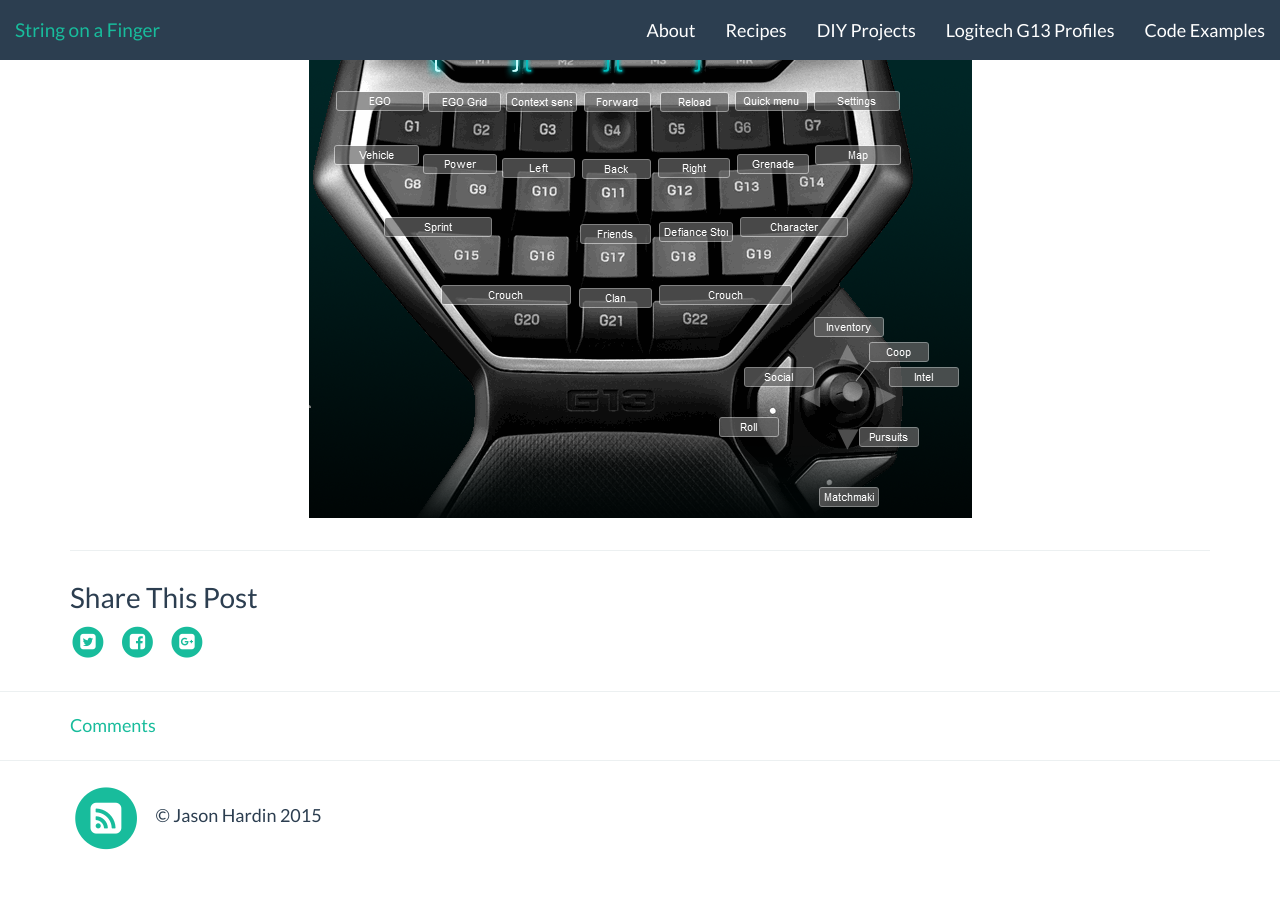
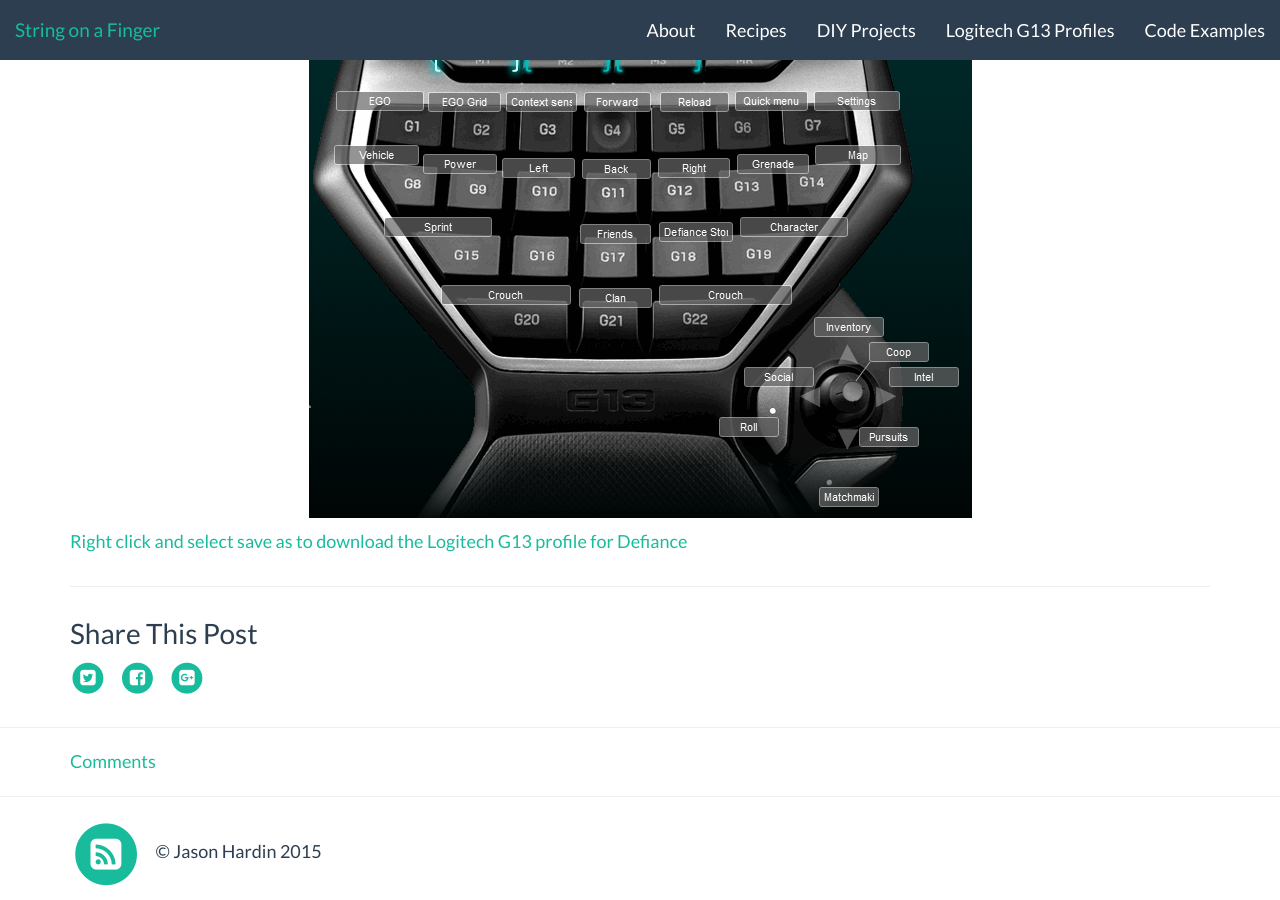
Before and after one commit to psychoph/psychoph.github.io, a Jekyll site: the page built from _posts/2013/2013-06-22-defiance-logitech-g13-profile.markdown, in a window 1280 px wide and 900 px high, scrolled down 653 px. Built offline with Jekyll 4.4.1, drawn with Linux system fonts in a browser that asks for light colours; nearby versions of some CDN libraries; comment, search, counter and statistics services are not loaded; before the commit the page ends 1517 px from its top, so only the background shows below that.

Commit message:
fixing issues

```diff
--- a/_posts/2013/2013-06-22-defiance-logitech-g13-profile.markdown
+++ b/_posts/2013/2013-06-22-defiance-logitech-g13-profile.markdown
@@ -22,3 +22,5 @@ categories:
 I started playing [Defiance](http://www.defiance.com/en/welcome-to-defiance/?rc=EYHYKRPJDQ2RFCX3CPWZ) and of course I am using my [Logitech G13](http://gaming.logitech.com/en-us/product/g13-advanced-gameboard). Since there wasn’t an existing profile I just made my own Defiance Logitech G13 Profile. The profile is my standard FPS layout. I put the social menu on the joystick to make it easy to access those menus. I think the Esc key is probably the only button I am really missing. The configuration has worked well so far for all of the different power sets. I put melee and jump on my mouse side keys, typical FPS for me, and they have worked well both for PVE and PVP. Below is a screenshot of the keyboard layout.
 
 ![Defiance Logitech G13 Keyboard Profile]({{site.url}}/media/profiles/defiance_keyboard_layout.png){: .img-responsive  .center-block }
+
+[Right click and select save as to download the Logitech G13 profile for Defiance]({{ site.url }}/media/profiles/defiance.xml)
```
Also changed, not shown: media/profiles/battlefield3_m1_keyboard_layout.png (renamed from media/profiles/battlefield3_m1_keyboard_profile.png).
